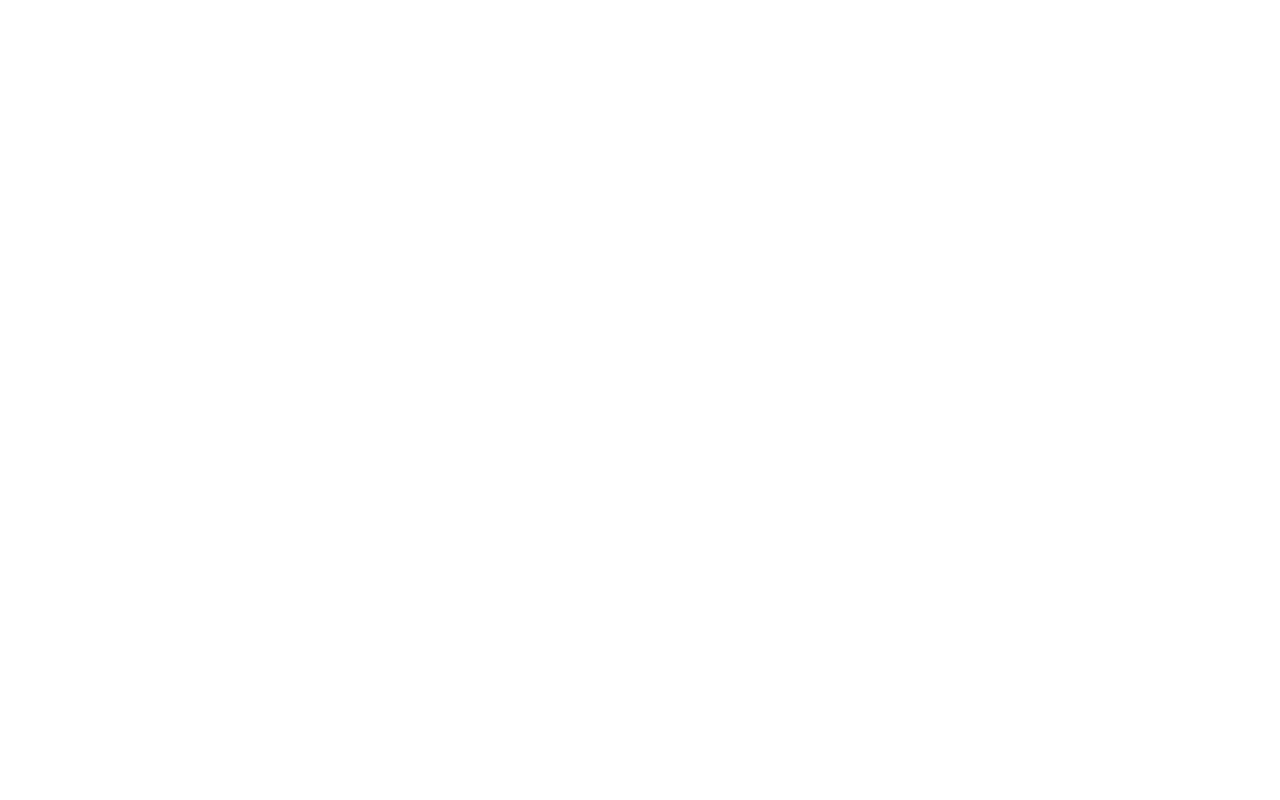
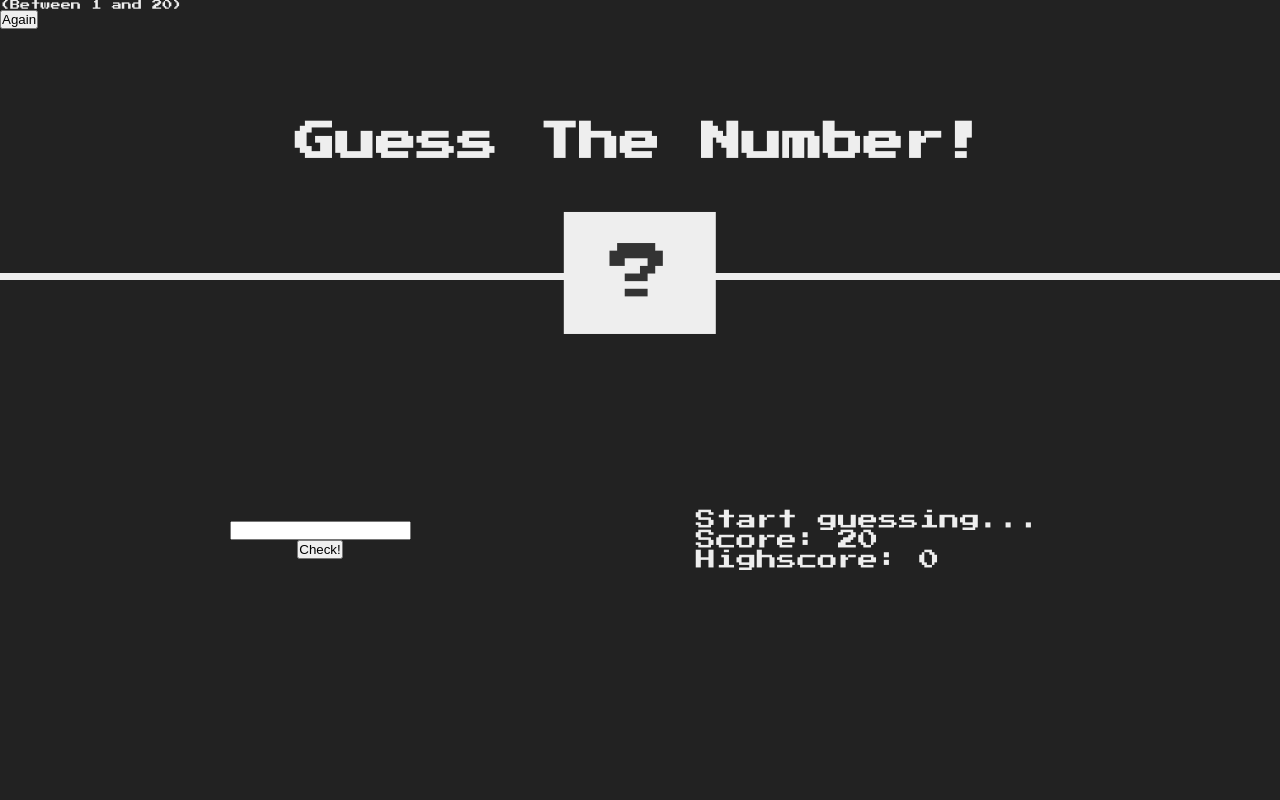
Before and after one commit to alanbedoya/notes, a plain HTML site: page JS: Notes 2021/numberGuessGame/index.html in a window 1280 px wide. Drawn offline with Linux system fonts and the light colour scheme.

Commit message:
Adding css to it.

```diff
--- a/JS: Notes 2021/numberGuessGame/index.html
+++ b/JS: Notes 2021/numberGuessGame/index.html
@@ -5,9 +5,28 @@
     <meta http-equiv="X-UA-Compatible" content="IE=edge" />
     <meta name="viewport" content="width=device-width, initial-scale=1.0" />
     <link rel="stylesheet" href="style.css" />
-    <title>Guess the Number!</title>
+    <title>Guess The Number!</title>
   </head>
   <body>
+    <header>
+      <h1>Guess The Number!</h1>
+      <p class="between">(Between 1 and 20)</p>
+      <button class="btn again">Again</button>
+      <div class="number">?</div>
+    </header>
+    <main>
+      <section class="left">
+        <input type="text" class="guess" />
+        <button class="btn check">Check!</button>
+      </section>
+      <section class="right">
+        <p class="message">Start guessing...</p>
+        <p class="label-scroe">Score: <span class="score">20</span></p>
+        <p class="label-highscore">
+          Highscore: <span class="highscore">0</span>
+        </p>
+      </section>
+    </main>
     <script src="./index.js"></script>
   </body>
 </html>
--- a/JS: Notes 2021/numberGuessGame/style.css
+++ b/JS: Notes 2021/numberGuessGame/style.css
@@ -0,0 +1,67 @@
+@import url('https://fonts.googleapis.com/css?family=Press+Start+2P&display=swap');
+
+* {
+  margin: 0;
+  padding: 0;
+  box-sizing: inherit;
+}
+
+html {
+  font-size: 63.5%;
+  box-sizing: border-box;
+}
+
+body {
+  font-family: 'Press Start 2P', sans-serif;
+  color: #eee;
+  background-color: #222;
+}
+
+header {
+  position: relative;
+  height: 35vh;
+  border-bottom: 7px solid #eee;
+}
+
+main {
+  height: 65vh;
+  color: #eee;
+  display: flex;
+  align-items: center;
+  justify-content: space-around;
+}
+
+.left {
+  width: 52rem;
+  display: flex;
+  flex-direction: column;
+  align-items: center;
+}
+
+.right {
+  width: 52rem;
+  font-size: 2rem;
+}
+
+h1 {
+  font-size: 4rem;
+  text-align: center;
+  position: absolute;
+  width: 100%;
+  top: 52%;
+  left: 50%;
+  transform: translate(-50%, -50%);
+}
+
+.number {
+  background: #eee;
+  color: #333;
+  font-size: 6rem;
+  width: 15rem;
+  padding: 3rem 0rem;
+  text-align: center;
+  position: absolute;
+  bottom: 0;
+  left: 50%;
+  transform: translate(-50%, 50%);
+}
```
